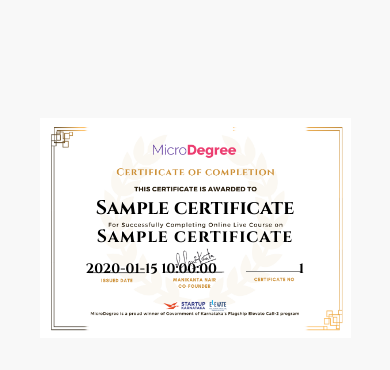
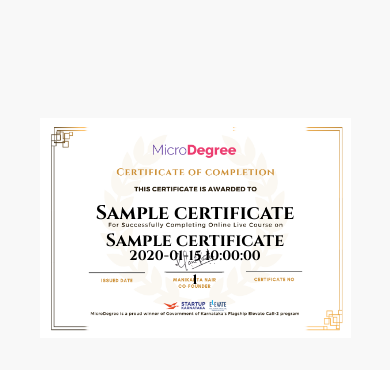
Before and after one commit to placements-microdegree/CERTIFICATE, a FastAPI app: template templates/certificate.html in a window 390 px wide. Shown: the part 194-564 px from the top of the page. Run offline with FastAPI, Linux system fonts and the light colour scheme; the template is opened without the code that fills it: most values are stand-ins (such as "Sample title", 1, 10 or a date in 2020).

Commit message:
Update certificate.html

```diff
--- a/templates/certificate.html
+++ b/templates/certificate.html
@@ -33,7 +33,6 @@
       color: #000;
     }
 
-    /* Base text style */
     .name {
       position: absolute;
       top: 43%;
@@ -51,24 +50,25 @@
       transform: translate(-50%, -50%);
       font-size: clamp(0.9rem, 2.2vw, 2rem);
       font-weight: bold;
-      letter-spacing: 1px;
       white-space: nowrap;
     }
 
-    .date {
+    /* Footer row */
+    .footer-row {
       position: absolute;
-      bottom: 27%;
-      left: 22%;
+      bottom: 24%;
+      left: 50%;
+      transform: translateX(-50%);
+      width: 80%;
+      display: flex;
+      justify-content: space-between;
       font-size: clamp(0.6rem, 1.5vw, 1rem);
       font-weight: bold;
     }
 
-    .certid {
-      position: absolute;
-      bottom: 27%;
-      right: 22%;
-      font-size: clamp(0.6rem, 1.5vw, 1rem);
-      font-weight: bold;
+    .footer-item {
+      flex: 1;
+      text-align: center;
     }
 
     /* Tablet */
@@ -76,9 +76,9 @@
       .certificate-container {
         max-width: 95%;
       }
-      .name { top: 42%; font-size: clamp(1rem, 4vw, 2rem); }
-      .course { top: 55%; font-size: clamp(0.9rem, 3.5vw, 1.8rem); }
-      .date, .certid { font-size: clamp(0.7rem, 2.5vw, 0.9rem); }
+      .footer-row {
+        font-size: clamp(0.7rem, 2.5vw, 0.9rem);
+      }
     }
 
     /* Mobile */
@@ -86,9 +86,15 @@
       .certificate-container {
         max-width: 100%;
       }
-      .name { top: 41%; font-size: clamp(0.9rem, 5vw, 1.6rem); }
-      .course { top: 54%; font-size: clamp(0.8rem, 4.5vw, 1.4rem); }
-      .date, .certid { font-size: clamp(0.65rem, 3.5vw, 0.85rem); }
+      .name { font-size: clamp(0.9rem, 5vw, 1.6rem); }
+      .course { font-size: clamp(0.8rem, 4.5vw, 1.4rem); }
+
+      .footer-row {
+        flex-direction: column;
+        gap: 0.4rem;
+        bottom: 22%;
+        font-size: clamp(0.7rem, 3.5vw, 0.9rem);
+      }
     }
   </style>
 </head>
@@ -97,8 +103,11 @@
     <div class="overlay">
       <div class="name">{{ certificate.student_name }}</div>
       <div class="course">{{ certificate.course_name }}</div>
-      <div class="date">{{ certificate.completion_date }}</div>
-      <div class="certid">{{ certificate.certificate_id }}</div>
+
+      <div class="footer-row">
+        <div class="footer-item">{{ certificate.completion_date }}</div>
+        <div class="footer-item">{{ certificate.certificate_id }}</div>
+      </div>
     </div>
   </div>
 </body>
```
